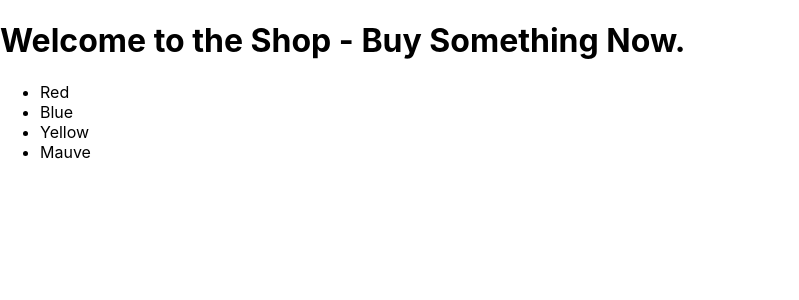
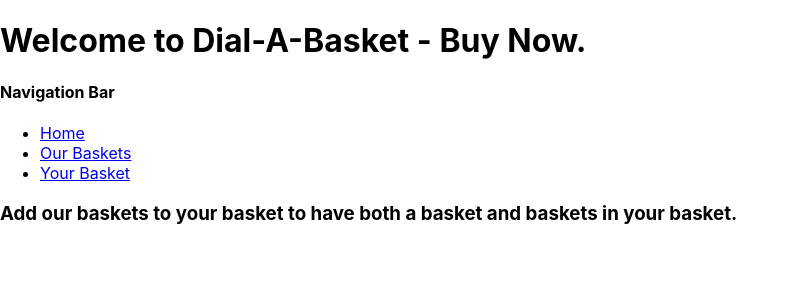
Before and after one commit to ASGili/Basket-A-Basket, a React (Create React App) app: page / in a window 1280 px wide. Shown: the top 300 px of the page, without its empty margins (0-799 px from the left). Built offline with nearby package versions, Linux system fonts and the light colour scheme.

Commit message:
Jack helped fix my issue with router

```diff
--- a/src/App.js
+++ b/src/App.js
@@ -2,7 +2,9 @@ import styled from "styled-components"
 import { BrowserRouter as Router, Routes, Route} from "react-router-dom";
 import ProductList from "./containers/ProductList";
 import NavBar from "./components/NavBar";
+import Basket from "./components/UserBasket";
 import ErrorPage from "./components/ErrorPage";
+import HomePage from "./components/HomePage";
 import { useEffect, useState } from "react";
 
 
@@ -19,14 +21,14 @@ function App() {
 
   return (
     <body>
-    <h1>Welcome to the Shop - Buy Something Now.</h1>
-    {/* <NavBar/> */}
+    <h1>Welcome to Dial-A-Basket - Buy Now.</h1>
     <Router>
+    <NavBar/>
       <Routes>
         <Route path="/*" element={<ErrorPage/>} />
-        <Route path="/" element={<ProductList productList={productList} />} />
-        <Route path="/products" element={<ProductList/>} />
-        <Route path="/basket" element={<ProductList/>} />
+        <Route path="/" element={<HomePage />} />
+        <Route path="/products" element={<ProductList productList={productList} />} />
+        <Route path="/basket" element={<Basket basket={basket} />} />
       </Routes>
     </Router>
 
@@ -37,27 +39,27 @@ function App() {
 
 const list = [
   {
-    title: "Red",
-    price: 20,
-    desc: "",
+    title: "Red Basket",
+    price: 5,
+    desc: "Red",
     id: 1
   },
   {
-    title: "Blue",
-    price: 20,
+    title: "Blue Basket",
+    price: 10,
     desc: "",
     id: 2
   },
   {
-    title: "Yellow",
+    title: "Yellow Basket",
     price: 20,
-    desc: "",
+    desc: "Yellow",
     id: 3
   },
   {
-    title: "Mauve",
-    price: 20,
-    desc: "",
+    title: "Mauve Basket",
+    price: 50,
+    desc: "Mauve",
     id: 4
   },
 ]
--- /dev/null
+++ b/src/components/HomePage.js
@@ -0,0 +1,5 @@
+const HomePage = ()=> {
+    return <h3>Add our baskets to your basket to have both a basket and baskets in your basket.</h3>
+}
+
+export default HomePage
--- a/src/components/ListItem.js
+++ b/src/components/ListItem.js
@@ -1,7 +1,11 @@
-const ListItem = () => {
+const ListItem = ({item}) => {
 
     return(
-        null
+        <li>
+        <p>{item.title}</p>
+        <p>${item.price}</p>
+        <p>{item.desc}</p>
+        </li>
     )
 }
 
--- a/src/components/NavBar.js
+++ b/src/components/NavBar.js
@@ -1,5 +1,5 @@
-import React from "react"
-import {Link} from "react-router-dom"
+import React from "react";
+import {Link} from "react-router-dom";
 
 const NavBar = () => {
 
@@ -8,7 +8,7 @@ const NavBar = () => {
             <h4>Navigation Bar</h4>
             <ul>
                 <li><Link to="/">Home</Link></li>
-                <li><Link to="/products">Product List</Link></li>
+                <li><Link to="/products">Our Baskets</Link></li>
                 <li><Link to="/basket">Your Basket</Link></li>
             </ul>
         </header>
--- /dev/null
+++ b/src/components/UserBasket.js
@@ -0,0 +1,8 @@
+const Basket = ({basket}) => {
+
+    return(
+        null
+    )
+}
+
+export default Basket
--- a/src/containers/ProductList.js
+++ b/src/containers/ProductList.js
@@ -1,9 +1,10 @@
+import styled from "styled-components"
 import ListItem from "../components/ListItem"
-import { BrowserRouter as Router, Routes, Route } from "react-router-dom";
+
 
 const ProductList = ({productList}) => {
 
-    const listOfProducts = productList.map((item)=><li>{item.title}</li>)
+    const listOfProducts = productList.map((item)=><ListItem item={item}>{item.title}</ListItem>)
 
     return(
         <ul>
```
